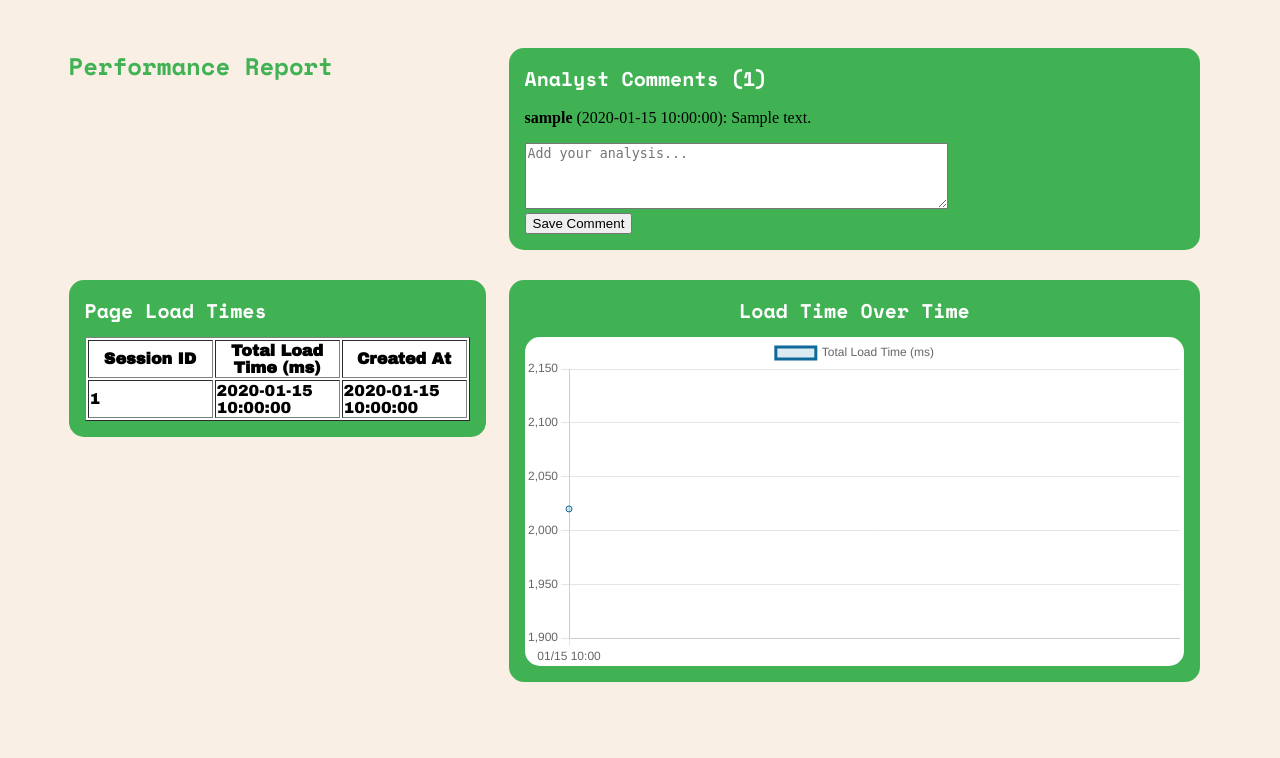
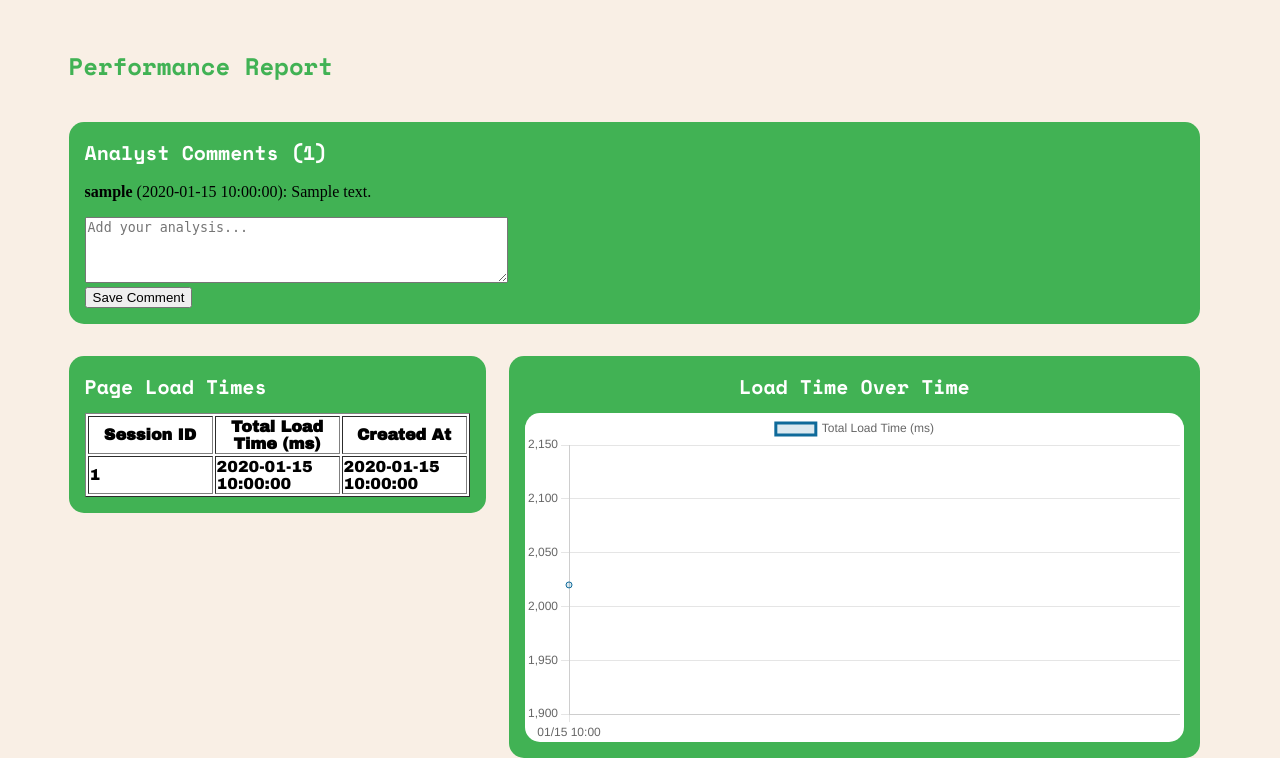
Before and after one commit to a-nguy4n/ah-nguyen-135, a PHP site: template hw3/reporting/app/views/reports/performance.php in a window 1280 px wide. Shown: the part 84-842 px from the top of the page. Before the commit the page ends 766 px from the top, so only its background shows below. Run offline with PHP 8.4, Linux system fonts and the light colour scheme; the visitor is signed in with stand-in values (Sample User, id 1); the template is opened without the code that fills it: most values are stand-ins (such as "Sample title", 1, 10 or a date in 2020).

Commit message:
fixed grid

```diff
--- a/hw3/reporting/project/reports-style/performance-style.css
+++ b/hw3/reporting/project/reports-style/performance-style.css
@@ -3,6 +3,7 @@ main{
     display: grid;
     grid-template-areas:
             "report-title pdf-button"
+            "analyst-card analyst-card"
             "card-one     card-two";
     grid-template-columns: minmax(0, 35%) minmax(0, 1fr);
     gap: 5%;
@@ -44,3 +45,8 @@ section{
     align-items: center;
     justify-content: center;
 }
+
+#analyst-comments{
+    grid-area: analyst-card;
+    place-self: start;
+}
```
